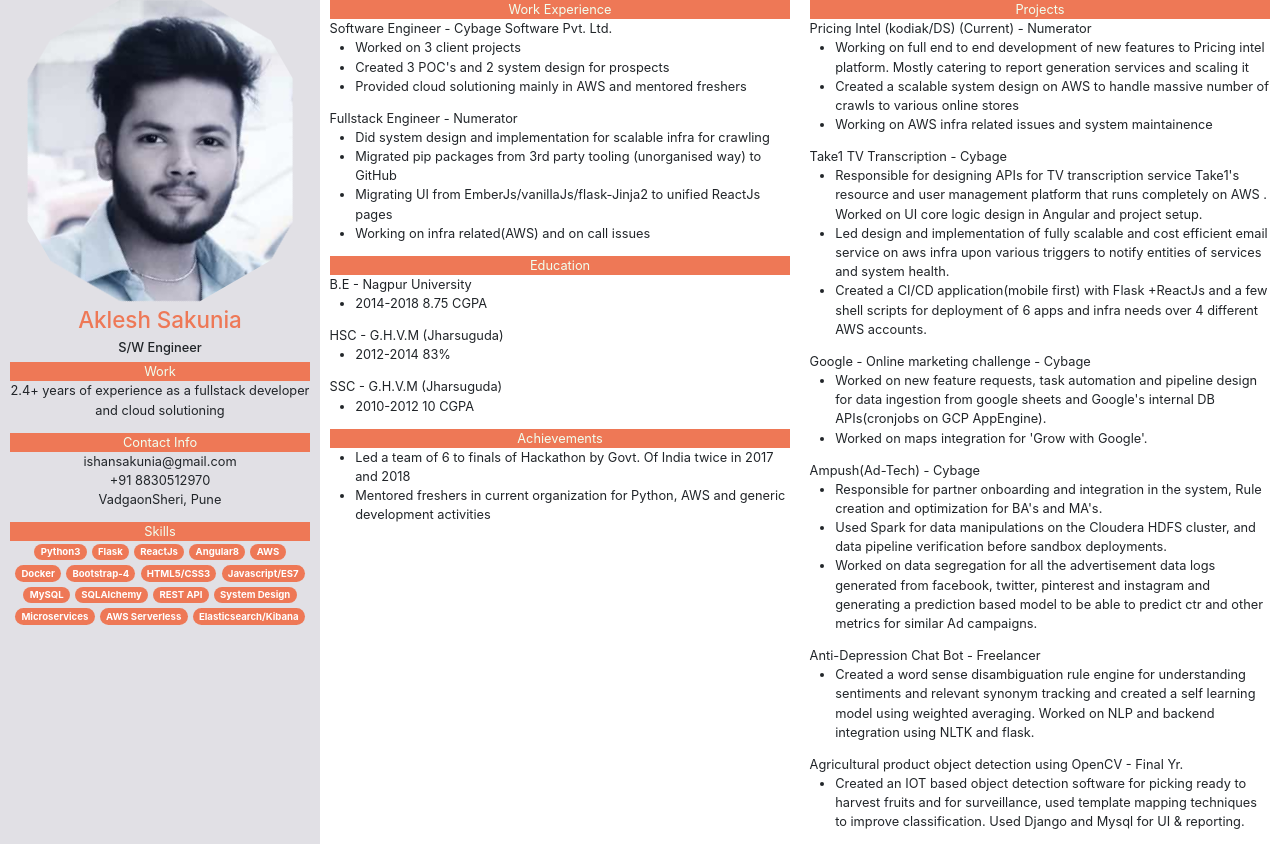
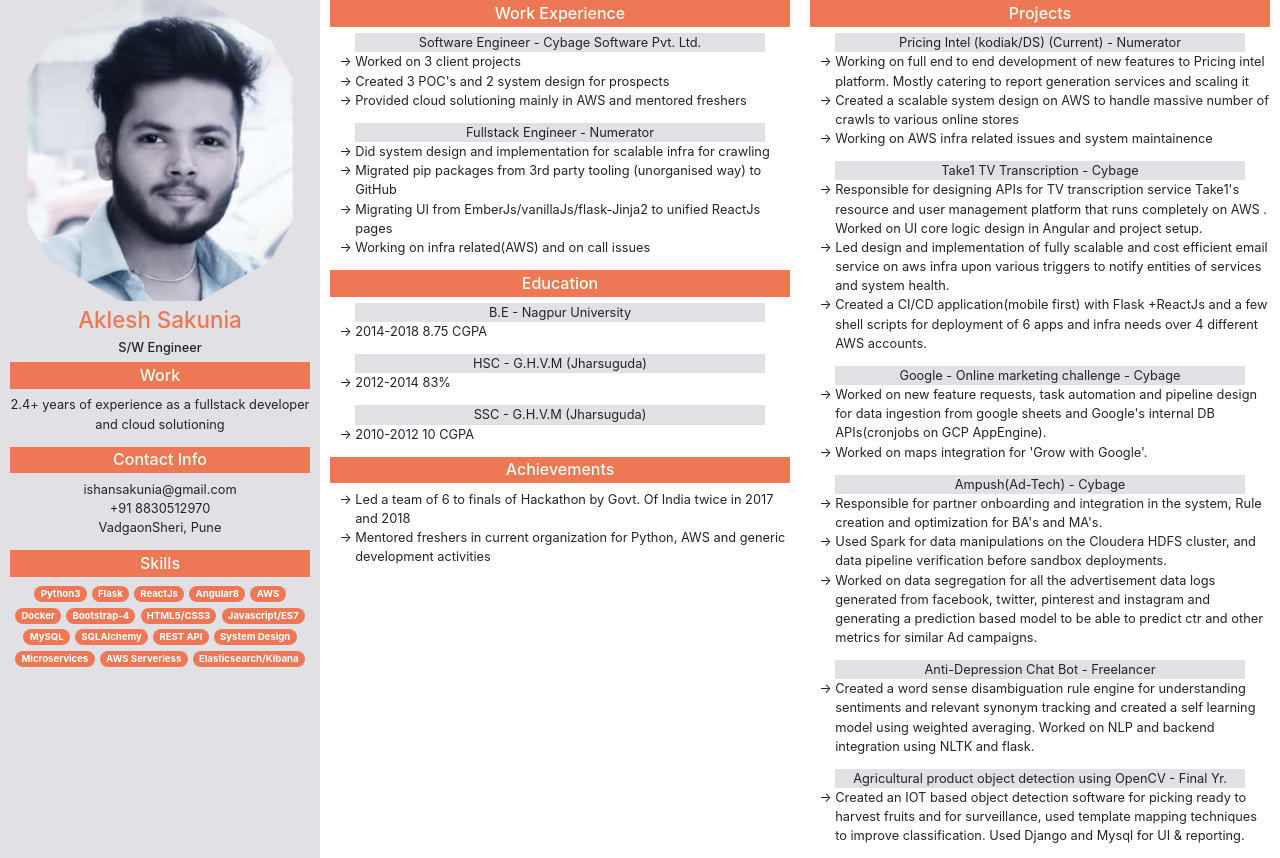
Before and after one commit to akleshsakunia/akleshsakunia.github.io, a React (Create React App) app: page / in a window 1280 px wide. Built offline with nearby package versions, Linux system fonts and the light colour scheme.

Commit message:
random redesigns

```diff
--- a/src/components/Profile.js
+++ b/src/components/Profile.js
@@ -21,17 +21,17 @@ export default () => {
           <h6>{CommonData.designation}</h6>
         </div>
         <p>
-          <div className="head-bar">Work</div>
+          <h5 className="head-bar">Work</h5>
           <div>{CommonData.motto}</div>
         </p>
         <p>
-          <div className="head-bar">Contact Info</div>
+          <h5 className="head-bar">Contact Info</h5>
           <div>{CommonData.email}</div>
           <div>{CommonData.phoneNumber}</div>
           <div>{CommonData.location}</div>
         </p>
         <p>
-          <div className="head-bar">Skills</div>
+          <h5 className="head-bar">Skills</h5>
           {CommonData.skills.map((skill) => (
             <span className="badge rounded-pill"> {skill} </span>
           ))}
--- a/src/components/Section.js
+++ b/src/components/Section.js
@@ -23,10 +23,10 @@ const SectionView = (props) => {
   const sectionElement = props.data;
   return (
     <>
-      <div className="head-bar">{sectionElement.heading}</div>
+      <h5 className="head-bar">{sectionElement.heading}</h5>
       {sectionElement.content.map((val, idx) => (
         <div key={idx}>
-          {val.subHeading && <div>{val.subHeading}</div>}
+          {val.subHeading && <div className="subheading">{val.subHeading}</div>}
           <ul>
             {val.innerContent.map((val, idx) => (
               <li key={idx}>{val}</li>
--- /dev/null
+++ b/src/styles/components/section.scss
@@ -0,0 +1,8 @@
+ul {
+  list-style-type: "→ ";
+}
+.subheading {
+  background: $profile-bgcolor;
+  text-align: center;
+  margin: 0 2em;
+}
--- a/src/styles/main.scss
+++ b/src/styles/main.scss
@@ -1,20 +1,15 @@
 @import "utilities/variables";
 @import "components/profile.scss";
+@import "components/section.scss";
 @import url("https://fonts.googleapis.com/css2?family=Be+Vietnam+Pro:ital,wght@0,100;0,200;0,300;0,400;0,500;0,600;0,700;0,800;0,900;1,100;1,200;1,300;1,400;1,500;1,600;1,700;1,800;1,900&display=swap");
 
 html {
   font-family: "Be Vietnam Pro", sans-serif !important;
   font-size: 0.8rem;
 }
-.avatar {
-  //   vertical-align: middle;
-  width: 9em;
-  height: 10em;
-  border-radius: 50%;
-  padding: 1em;
-}
 .head-bar {
   background: $red-color;
   color: honeydew;
   text-align: center;
+  padding: 0.3rem;
 }
```
